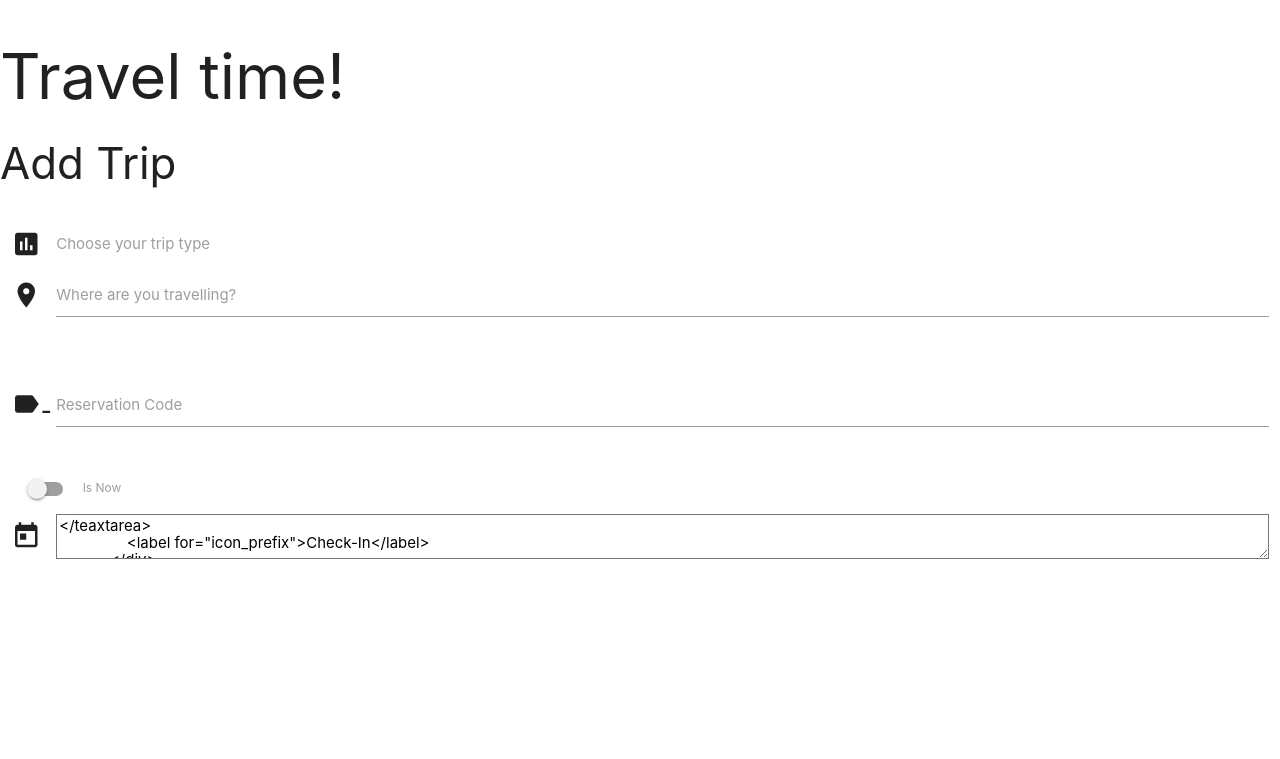
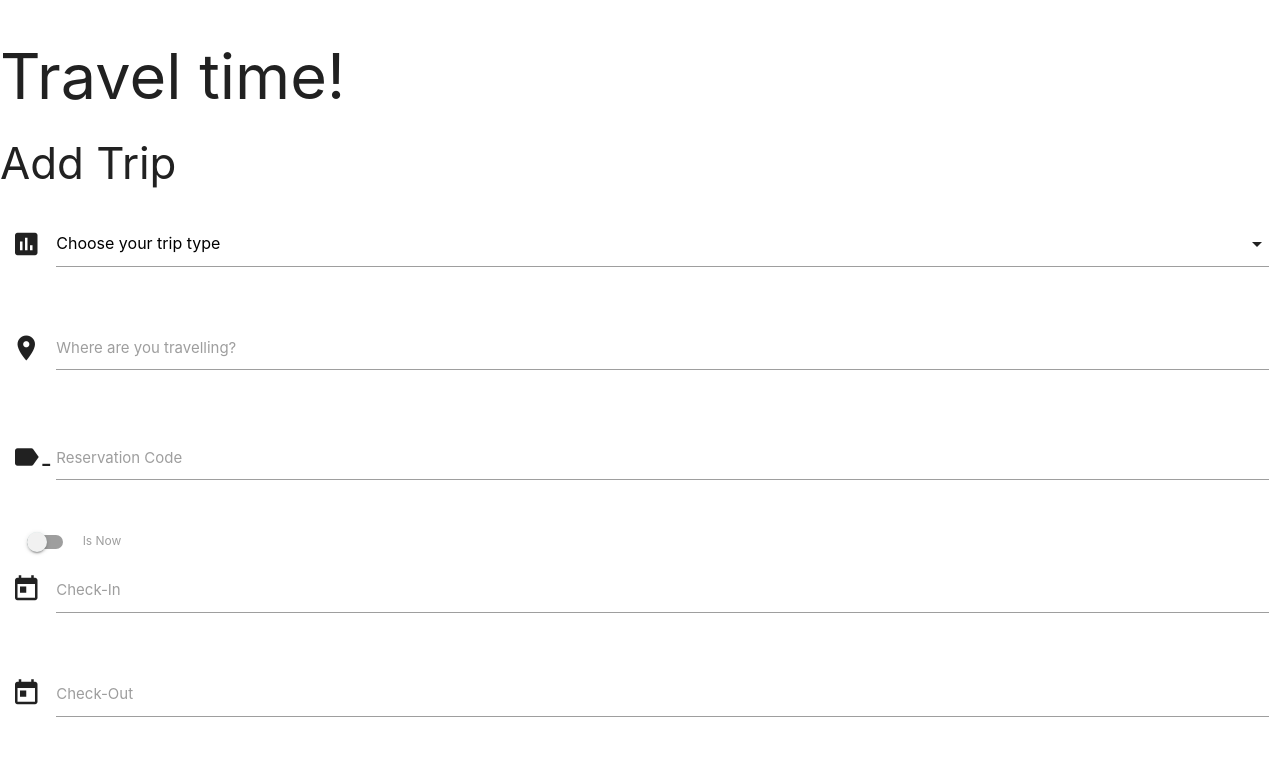
Before and after one commit to Maja-Jer/travel-o-rama, a Flask app: page /add_trip in a window 1280 px wide. Shown: the top 759 px of the page. Run offline with Flask 2, Linux system fonts and the light colour scheme; data that the repository does not hold is empty; some libraries are stand-ins or nearby versions.

Commit message:
fixing date pickers and small bugs in the form

```diff
--- a/app.py
+++ b/app.py
@@ -20,8 +20,7 @@ def get_trips():
 
 @app.route('/add_trip')
 def add_trip():
-    return render_template('addtrip.html',
-    trip_type=mongo.db.trip_type.find())
+    return render_template('addtrip.html', trip_type=mongo.db.trip_type.find())
 
 if __name__ == '__main__':
     app.run(host=os.environ.get('IP', '0.0.0.0'),
--- a/templates/addtrip.html
+++ b/templates/addtrip.html
@@ -1,6 +1,7 @@
 {% extends 'base.html' %} {% block content %}
 
 <!--form template taken from Materialize https://materializecss.com/text-inputs.html-->
+
 
 <h3>Add Trip</h3>
 <div class="row">
@@ -9,22 +10,26 @@
 		<!-- select option https://materializecss.com/select.html-->
 
 		<div class="row">
+
+
 			<div class="input-field col s12">
 				<i class="material-icons prefix">poll</i>
 				<select id="trip_type" name="trip_type_name">
-                <option value="" disabled selected>Choose your trip type</option>
+                <option value="selected">Choose your trip type</option>
                 {% for trips in trip_type %}
+                a
                     <option value="{{trips.trip_type}}">{{trips.trip_type}}</option>
                 {% endfor %}
             </select>
-            <label>Choose your trip type</label>
+
 			</div>
+
 		</div>
 
 		<div class="row">
 			<div class="input-field col s12">
 				<i class="material-icons prefix">location_on</i>
-				<textarea name="trip_location" name="trip_location" type="text" class="materialize-textarea"></textarea>
+				<textarea name="trip_location" type="text" class="materialize-textarea"></textarea>
 				<label for="icon_prefix">Where are you travelling?</label>
 			</div>
 
@@ -33,12 +38,11 @@
 		<div class="row">
 			<div class="input-field col s12">
 				<i class="material-icons prefix">label-outline</i>
-				<textarea name="transport_code" name="transport_code" type="text" class="materialize-textarea"></textarea>
+				<textarea name="transport_code" type="text" class="materialize-textarea"></textarea>
 				<label for="icon_prefix">Reservation Code</label>
 			</div>
 
 		</div>
-
 
 		<!-- Switch https://materializecss.com/switches.html-->
 		<div class="switch">
@@ -52,14 +56,14 @@
 		<div class="row">
 			<div class="input-field col s12">
 				<i class="material-icons prefix">today</i>
-                <textarea name="check_in" name="check_in" type="text" class="datepicker"></teaxtarea>
+				<input type="text" class="datepicker">
 				<label for="icon_prefix">Check-In</label>
 			</div>
 		</div>
 		<div class="row">
 			<div class="input-field col s12">
 				<i class="material-icons prefix">today</i>
-                <textarea name="check_out" name="check_out" type="text" class="datepicker"></teaxtarea>
+				<input type="text" class="datepicker">
 				<label for="icon_prefix">Check-Out</label>
 			</div>
 		</div>
--- a/templates/base.html
+++ b/templates/base.html
@@ -21,15 +21,13 @@
 		$(document).ready(function(){
             $('.collapsible').collapsible();
             $('select').formSelect();
+            $('.datepicker').datepicker();
         });
 
         document.getElementById("matfix").addEventListener("click", function(e) {
 	        e.stopPropagation();
         });
 
-        $(document).ready(function(){
-            $('.datepicker').datepicker();
-        });
 	</script>
 
 </body>
```
Lines whose indentation alone changed are shown as unchanged.
